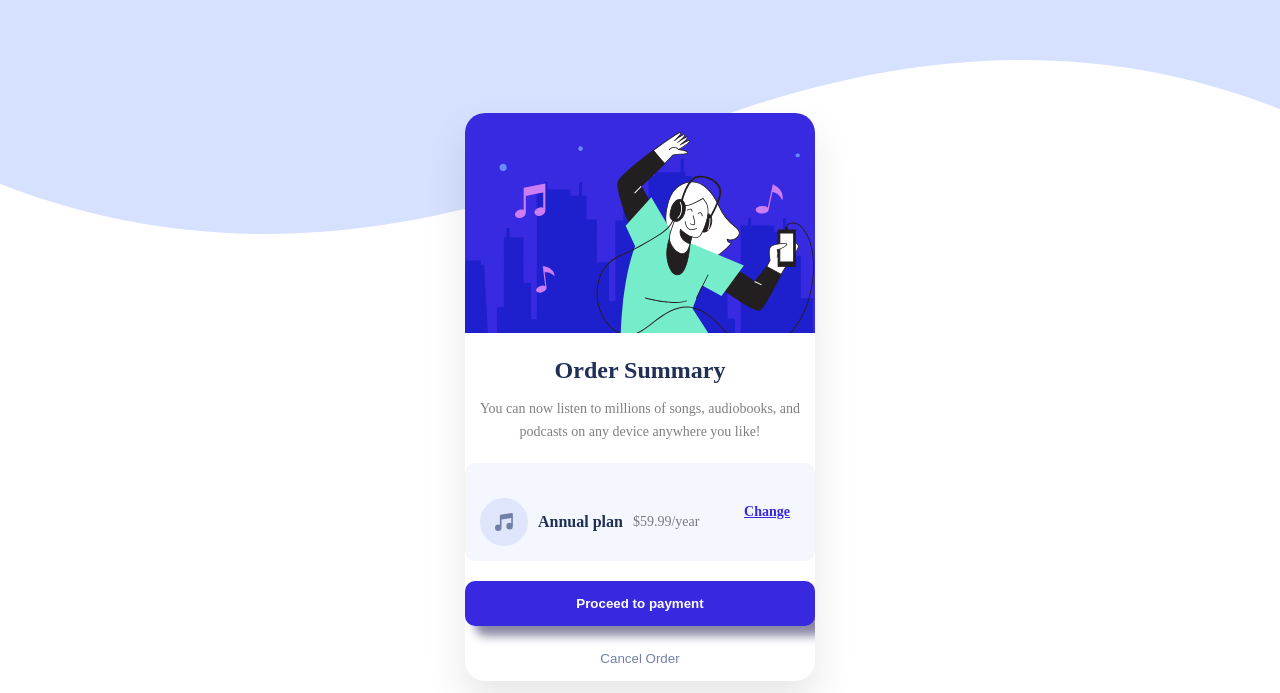
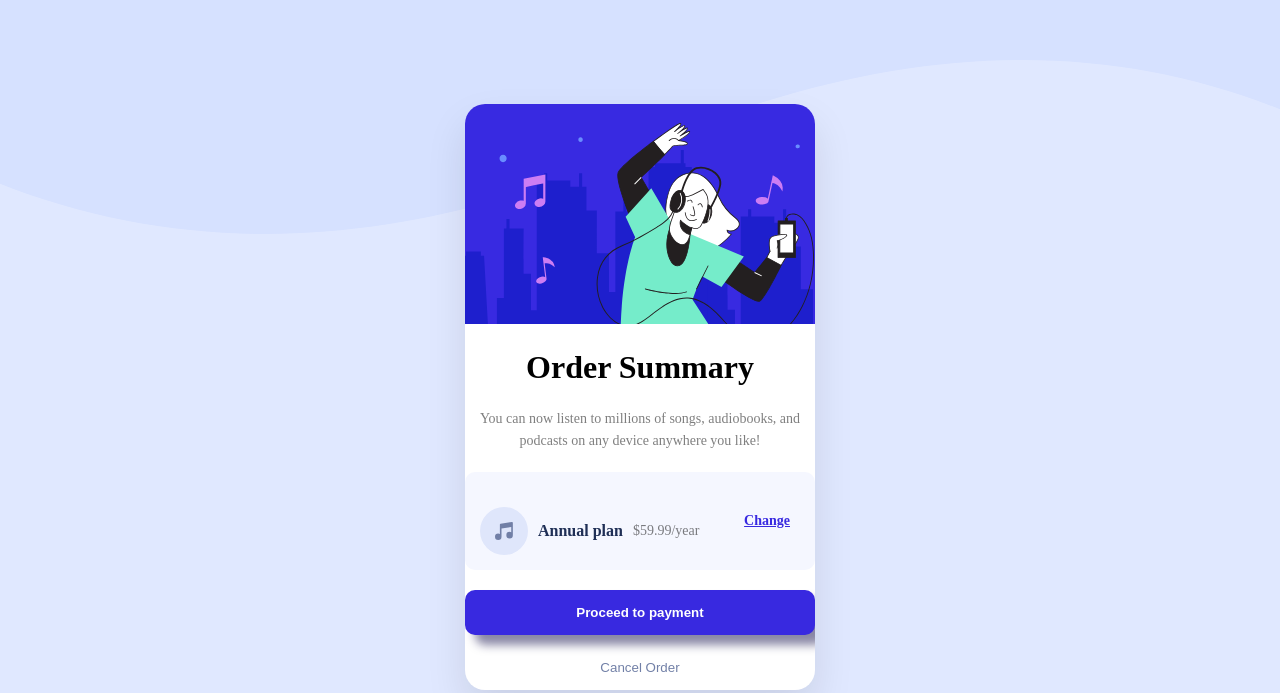
Before and after one commit to 0915kavoosi/Milad, a plain HTML site: page index.html in a window 1280 px wide. Shown: the part 203-896 px from the top of the page. Drawn offline with Linux system fonts and the light colour scheme.

Commit message:
add stayle file css

```diff
--- a/index.css
+++ b/index.css
@@ -7,14 +7,12 @@ body{
     height: 100vh;
     padding-bottom: 200px;
     padding-top: 200px;
-    /* linear-gradient(to bottom, #d6e1ff 0%, #f0f4ff 60%); */
     background: url("pattern-background-desktop.svg");
-    background-color: #a6b0cb 0%, #f0f4ff 60%;
+    background-color:  hsl(225, 100%, 94%);
     background-repeat: no-repeat;
     background-position: top center ;
     background-size: contain 55px;
-    /* background-attachment: fixed;    x
-     */
+    /* background-attachment: fixed;     */
 }
 .container{
     width: 350px;
@@ -28,7 +26,7 @@ body{
     width: 100%;
     border-radius: 20px 20px 0 0;
 }
-h1{
+.myclass h1{
     font-size: 24px;
     margin: 20px 0 10px;
     color: hsl(223, 47%, 23%);
```
